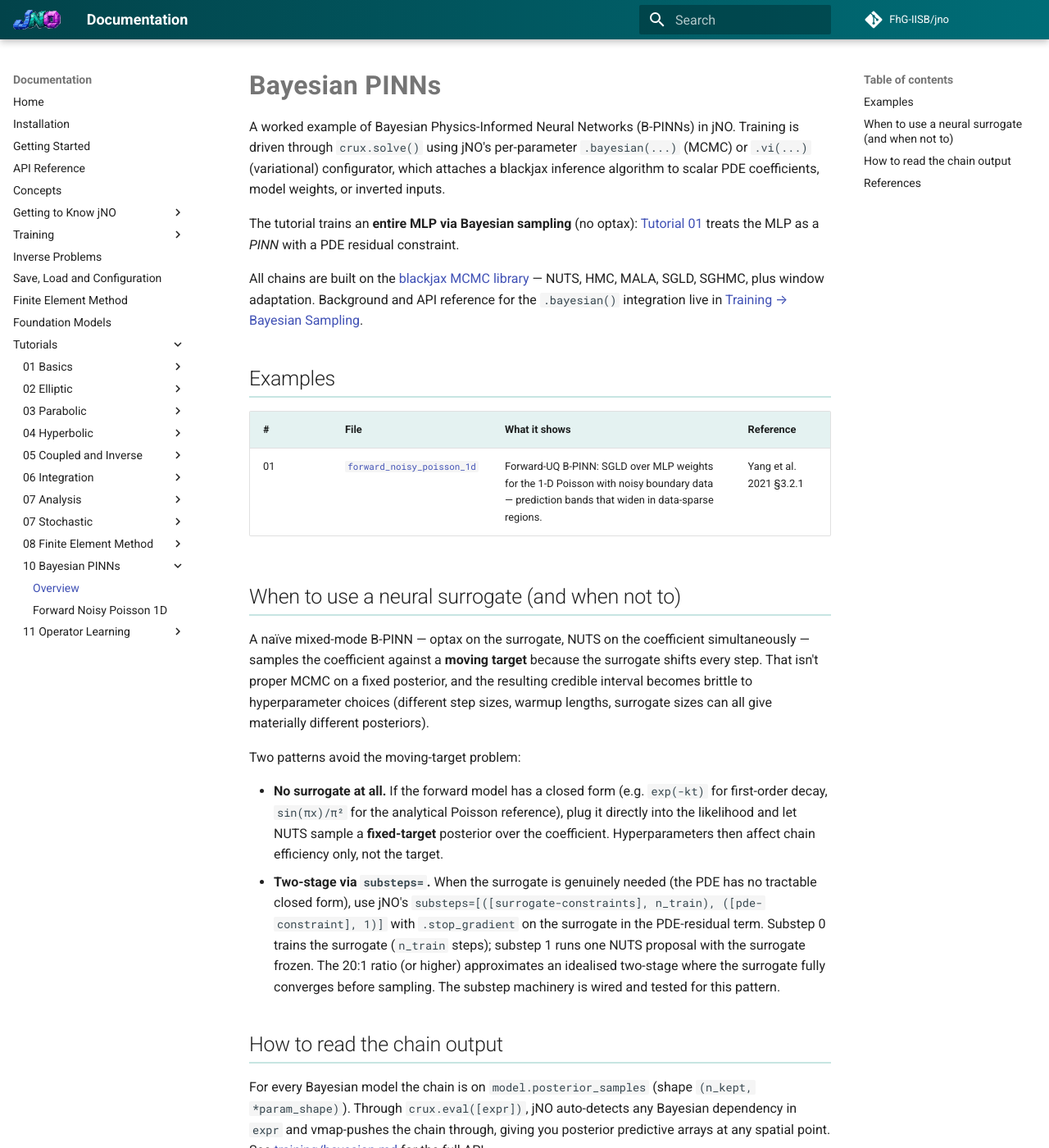
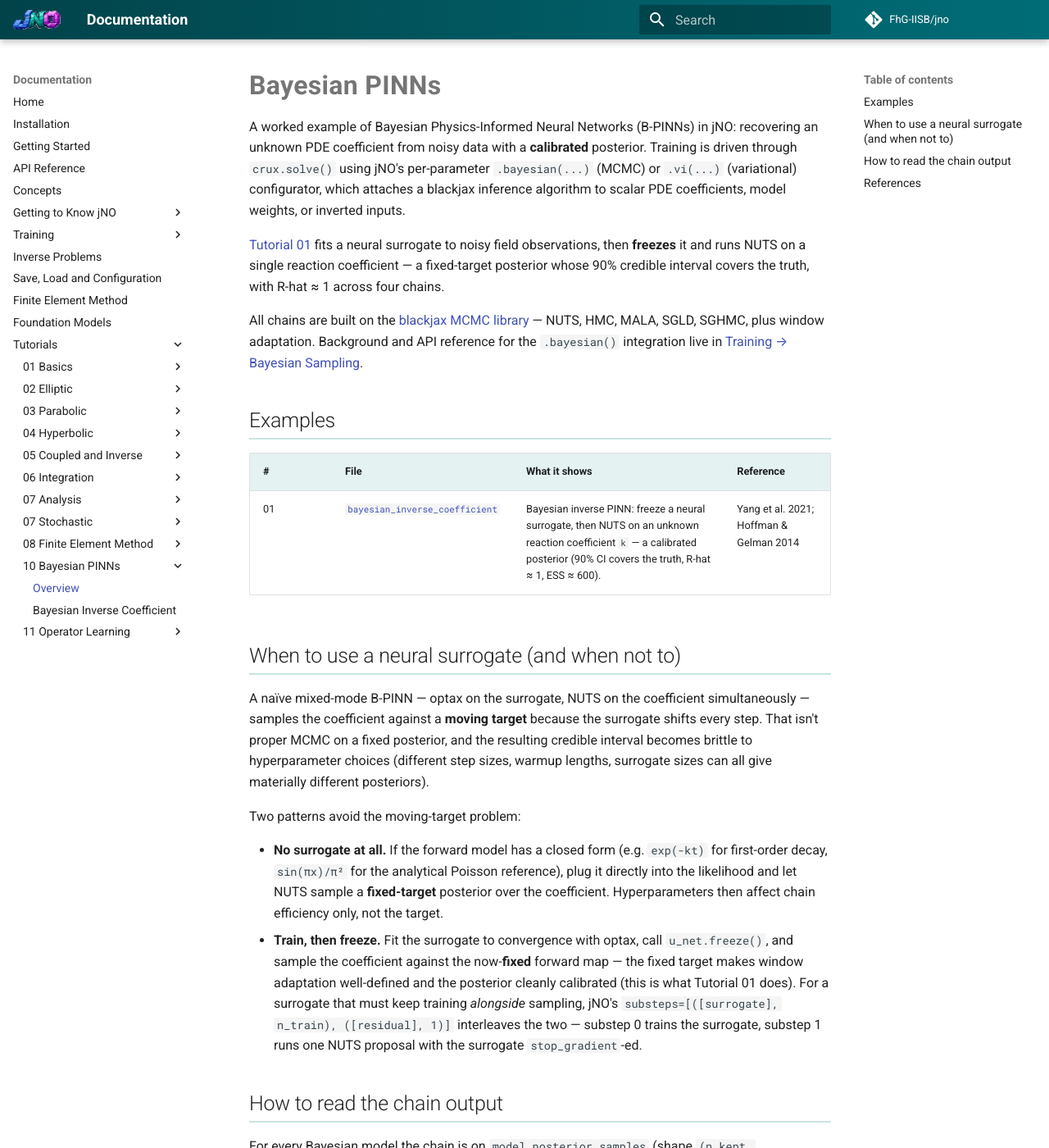
Before and after one commit to FhG-IISB/jNO, an MkDocs documentation site: the page built from docs/tutorials/10-bayesian-pinns/index.md, in a window 1280 px wide and 1400 px high. Shown: the whole window at 82% size. Built offline with MkDocs 1.6.1 and Material for MkDocs 9.7.7, drawn with Linux system fonts in a browser that asks for light colours; comment, search, counter and statistics services are not loaded; some of the changed text lies outside the part shown.

Commit message:
docs(bayesian): replace the chapter's example with an exemplary Bayesian inverse PINN
The kept forward-noisy-Poisson example was broken as a demonstration: vanilla
SGLD over the full ~300-param MLP never concentrated (posterior-mean rel_L2 6.57
= 657% error, behind a rel_L2 < 100.0 assert), had no figure, and a well-posed
forward Poisson has no meaningful UQ structure to show anyway.

Replace it with a genuinely calibrated Bayesian inverse PINN (recover an unknown
reaction coefficient), per the user's choice. The robust two-stage recipe: fit a
neural surrogate to noisy field data with optax, then u_net.freeze() turns it into
a fixed forward map so NUTS samples a well-defined fixed-target posterior over the
single scalar k. Verified across 4 seeds: truth inside the 90% CI 4/4, rel_k <= 3.8%,
R-hat <= 1.002, ESS ~600, ~10s. Meaningful asserts set to the measured numbers
(truth-in-CI, rel_k < 0.08, R-hat < 1.1, ESS > 100), replacing the < 100.0 tolerance.

Adds a two-panel figure (real model output only: the posterior-mean surrogate fit +
the actual NUTS histogram with the 90% CI covering the truth) generated separately
so the CI script carries no plotting dep. Updates the chapter index (flagship row,
intro, the freeze-two-stage guidance now matches the tutorial, trimmed refs to the
two now-unused methods) and the mkdocs nav. Teaching point captured in-script: the
physics likelihood scale must budget for surrogate model error, not just observation
noise, to stay calibrated. ruff-clean; mkdocs --strict green.

```diff
--- a/docs/tutorials/10-bayesian-pinns/index.md
+++ b/docs/tutorials/10-bayesian-pinns/index.md
@@ -1,14 +1,18 @@
 # Bayesian PINNs
 
 A worked example of Bayesian Physics-Informed Neural Networks
-(B-PINNs) in jNO.  Training is driven through `crux.solve()` using
-jNO's per-parameter `.bayesian(...)` (MCMC) or `.vi(...)` (variational)
-configurator, which attaches a blackjax inference algorithm to scalar
-PDE coefficients, model weights, or inverted inputs.
+(B-PINNs) in jNO: recovering an unknown PDE coefficient from noisy data
+with a **calibrated** posterior.  Training is driven through
+`crux.solve()` using jNO's per-parameter `.bayesian(...)` (MCMC) or
+`.vi(...)` (variational) configurator, which attaches a blackjax
+inference algorithm to scalar PDE coefficients, model weights, or
+inverted inputs.
 
-The tutorial trains an **entire MLP via Bayesian sampling** (no optax):
-[Tutorial 01](./forward-noisy-poisson-1d.md) treats the MLP as a
-*PINN* with a PDE residual constraint.
+[Tutorial 01](./bayesian-inverse-coefficient.md) fits a neural
+surrogate to noisy field observations, then **freezes** it and runs
+NUTS on a single reaction coefficient — a fixed-target posterior whose
+90% credible interval covers the truth, with R-hat ≈ 1 across four
+chains.
 
 All chains are built on the [blackjax MCMC
 library](https://github.com/blackjax-devs/blackjax) — NUTS, HMC,
@@ -20,7 +24,7 @@ reference for the `.bayesian()` integration live in
 
 | # | File | What it shows | Reference |
 |---|---|---|---|
-| 01 | [`forward_noisy_poisson_1d`](./forward-noisy-poisson-1d.md) | Forward-UQ B-PINN: SGLD over MLP weights for the 1-D Poisson with noisy boundary data — prediction bands that widen in data-sparse regions. | Yang et al. 2021 §3.2.1 |
+| 01 | [`bayesian_inverse_coefficient`](./bayesian-inverse-coefficient.md) | Bayesian inverse PINN: freeze a neural surrogate, then NUTS on an unknown reaction coefficient `k` — a calibrated posterior (90% CI covers the truth, R-hat ≈ 1, ESS ≈ 600). | Yang et al. 2021; Hoffman & Gelman 2014 |
 
 ## When to use a neural surrogate (and when not to)
 
@@ -39,15 +43,14 @@ Two patterns avoid the moving-target problem:
   analytical Poisson reference), plug it directly into the likelihood
   and let NUTS sample a **fixed-target** posterior over the coefficient.
   Hyperparameters then affect chain efficiency only, not the target.
-* **Two-stage via `substeps=`.**  When the surrogate is genuinely
-  needed (the PDE has no tractable closed form), use jNO's
-  `substeps=[([surrogate-constraints], n_train), ([pde-constraint], 1)]`
-  with `.stop_gradient` on the surrogate in the PDE-residual term.
-  Substep 0 trains the surrogate (`n_train` steps); substep 1 runs one
-  NUTS proposal with the surrogate frozen.  The 20:1 ratio (or higher)
-  approximates an idealised two-stage where the surrogate fully
-  converges before sampling.  The substep machinery is wired and
-  tested for this pattern.
+* **Train, then freeze.**  Fit the surrogate to convergence with optax,
+  call `u_net.freeze()`, and sample the coefficient against the now-**fixed**
+  forward map — the fixed target makes window adaptation well-defined and the
+  posterior cleanly calibrated (this is what Tutorial 01 does).  For a surrogate
+  that must keep training *alongside* sampling, jNO's
+  `substeps=[([surrogate], n_train), ([residual], 1)]` interleaves the two —
+  substep 0 trains the surrogate, substep 1 runs one NUTS proposal with the
+  surrogate `stop_gradient`-ed.
 
 ## How to read the chain output
 
@@ -76,11 +79,5 @@ A "good" B-PINN result looks like:
   *B-PINNs: Bayesian physics-informed neural networks for forward and
   inverse PDE problems with noisy data.*
   Journal of Computational Physics, 425, 109913.
-- Linka, K., Schäfer, A., Meng, X., Zou, Z., Karniadakis, G. E., & Kuhl,
-  E. (2022).  *Bayesian Physics-Informed Neural Networks for real-world
-  nonlinear dynamical systems.*  Computer Methods in Applied Mechanics
-  and Engineering, 402, 115346.
 - Hoffman, M. D., & Gelman, A. (2014).  *The No-U-Turn Sampler.*
   Journal of Machine Learning Research, 15(1), 1593-1623.
-- Welling, M., & Teh, Y. W. (2011).  *Bayesian Learning via Stochastic
-  Gradient Langevin Dynamics.*  ICML 2011, 681-688.
--- a/mkdocs.yml
+++ b/mkdocs.yml
@@ -136,7 +136,7 @@ nav:
       - 2D Maxwell (complex vector E): tutorials/08-fem-and-varpinns/maxwell-2d-vector.md
     - 10 Bayesian PINNs:
       - Overview: tutorials/10-bayesian-pinns/index.md
-      - Forward Noisy Poisson 1D: tutorials/10-bayesian-pinns/forward-noisy-poisson-1d.md
+      - Bayesian Inverse Coefficient: tutorials/10-bayesian-pinns/bayesian-inverse-coefficient.md
     - 11 Operator Learning:
       - Overview: tutorials/11-operator-learning/index.md
       - DeepONet — parametric Poisson 2D: tutorials/11-operator-learning/deeponet-poisson-2d.md
```
Also changed, not shown: docs/tutorial_examples/10_bayesian_pinns/01_bayesian_inverse_coefficient.py (added, +116 -0 lines), docs/tutorial_examples/10_bayesian_pinns/01_forward_noisy_poisson_1d.py (deleted, +0 -91 lines), docs/tutorials/10-bayesian-pinns/bayesian-inverse-coefficient.md (added, +62 -0 lines), docs/tutorials/10-bayesian-pinns/forward-noisy-poisson-1d.md (deleted, +0 -32 lines), docs/assets/bayesian_inverse_coefficient.png (added).
